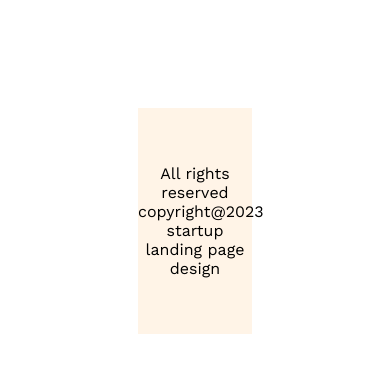
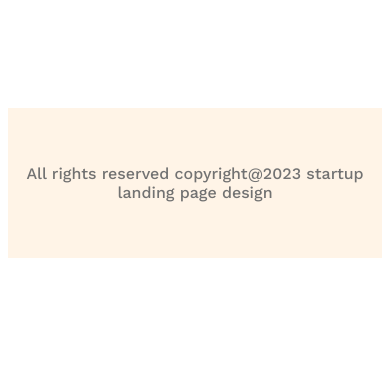
Before and after one commit to fardinfaruk-bd/g3-architect-website, a plain HTML site: page index.html in a window 390 px wide. Shown: the part 7365-7737 px from the top of the page. Drawn offline with nearby package versions, Linux system fonts and the light colour scheme.

Commit message:
make the footer responsive

```diff
--- a/index.html
+++ b/index.html
@@ -134,7 +134,7 @@
 
     <footer>
         <div class="footer">
-            <p>All rights reserved copyright@2023 startup landing page design</p>
+            <p class="text-light-gray">All rights reserved copyright@2023 startup landing page design</p>
         </div>
     </footer>
 </body>
--- a/styles/style.css
+++ b/styles/style.css
@@ -203,8 +203,15 @@ main > section{
     background-color: #FFF4E7;
     text-align: center;
     padding: 40px 0px;
-    margin: 130px;
-
+    width: 100%;
+    margin: 0 auto;
+    margin-top: 130px;
+    margin-bottom: 216px;
+    max-width: 1440px;
+}
+.footer p{
+    font-size: 1rem;
+    font-weight: 500;
 }
 
 
```
